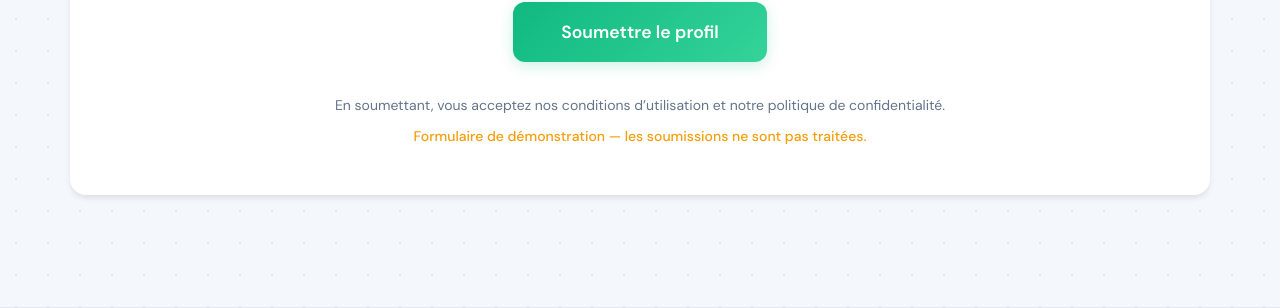
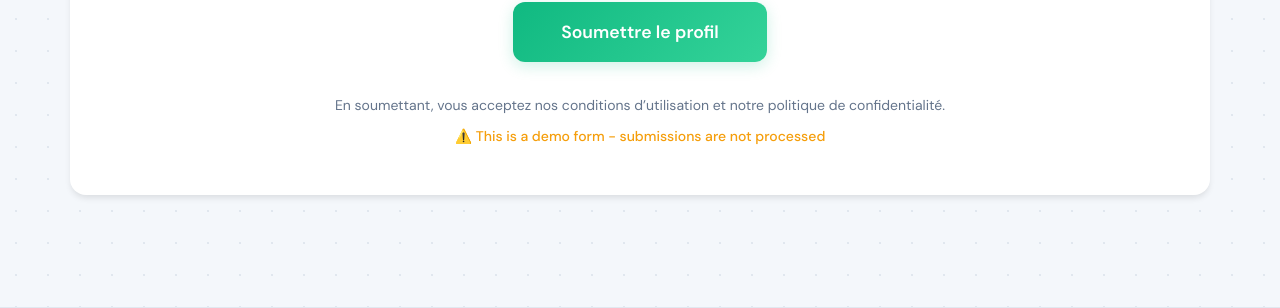
Before and after one commit to aamirta/the-pulse-platform-demo, a Flask app: page /talent-form in a window 1280 px wide. Shown: the part 2621-2929 px from the top of the page. Run offline with Flask 3, Linux system fonts and the light colour scheme; some libraries are stand-ins or nearby versions.

Commit message:
feat: search existing entities before creating, newsfeed moderation
- Join flow: search existing startup/investor/incubator/founder or create new
- Forms load existing data when editing via ?startup_id= etc
- Newsfeed posts require moderation (is_published=False)
- Show moderation message after posting
- Remove demo warning translations

Co-Authored-By: Claude Opus 4.6 (1M context) <noreply@anthropic.com>

```diff
--- a/app.py
+++ b/app.py
@@ -880,11 +880,11 @@ def register_pulse_member(email, full_name, role, form_data_dict):
 ## ============================================
 
 ROLE_CONFIG = {
-    'entrepreneur': {'model': 'Startup', 'name_field': 'startup_name', 'detail_route': 'startup_detail', 'id_field': 'startup_id', 'form_route': '/entrepreneur-form', 'label': 'Startup'},
-    'investor': {'model': 'Investor', 'name_field': 'investor_name', 'detail_route': 'investor_detail', 'id_field': 'investor_id', 'form_route': '/investor-form', 'label': 'Investisseur'},
-    'program': {'model': 'Incubator', 'name_field': 'incubator', 'detail_route': 'incubator_detail', 'id_field': 'incubator_id', 'form_route': '/program-form', 'label': 'Programme'},
-    'incubator': {'model': 'Incubator', 'name_field': 'incubator', 'detail_route': 'incubator_detail', 'id_field': 'incubator_id', 'form_route': '/program-form?type=incubator', 'label': 'Incubateur'},
-    'talent': {'model': 'Founder', 'name_field': 'name', 'detail_route': 'founder_detail', 'id_field': 'founder_id', 'form_route': '/talent-form', 'label': 'Talent / Fondateur'},
+    'entrepreneur': {'model': 'Startup', 'name_field': 'startup_name', 'id_field': 'startup_id', 'form_route': '/entrepreneur-form', 'edit_param': 'startup_id', 'label': 'Startup'},
+    'investor': {'model': 'Investor', 'name_field': 'investor_name', 'id_field': 'investor_id', 'form_route': '/investor-form', 'edit_param': 'investor_id', 'label': 'Investisseur'},
+    'program': {'model': 'Incubator', 'name_field': 'incubator', 'id_field': 'incubator_id', 'form_route': '/program-form', 'edit_param': 'incubator_id', 'label': 'Programme'},
+    'incubator': {'model': 'Incubator', 'name_field': 'incubator', 'id_field': 'incubator_id', 'form_route': '/program-form?type=incubator', 'edit_param': 'incubator_id', 'label': 'Incubateur'},
+    'talent': {'model': 'Founder', 'name_field': 'name', 'id_field': 'founder_id', 'form_route': '/talent-form', 'edit_param': 'founder_id', 'label': 'Talent / Fondateur'},
 }
 
 @app.route("/api/search/<role>")
@@ -903,8 +903,10 @@ def api_search(role):
         desc = getattr(r, 'description', None) or getattr(r, 'type_organisme', None) or ""
         if desc and len(desc) > 80:
             desc = desc[:80] + "..."
-        items.append({"id": rid, "name": name, "description": desc,
-                       "url": url_for(config['detail_route'], **{config['id_field']: rid})})
+        form_url = config['form_route']
+        sep = '&' if '?' in form_url else '?'
+        edit_url = f"{form_url}{sep}{config['edit_param']}={rid}"
+        items.append({"id": rid, "name": name, "description": desc, "url": edit_url})
     return jsonify(items)
 
 @app.route("/join/<role>")
@@ -934,44 +936,66 @@ def join():
 
 @app.route("/entrepreneur-form", methods=["GET", "POST"])
 def entrepreneur_form():
+    startup_id = request.args.get("startup_id")
+    existing = Startup.query.get(startup_id) if startup_id else None
     if request.method == "POST":
         email = request.form.get("email", "").strip()
         full_name = request.form.get("full_name", "").strip()
         form_data = {k: v for k, v in request.form.items() if k not in ('email', 'full_name')}
+        # Update existing startup if editing
+        if existing:
+            for key, val in form_data.items():
+                if val and hasattr(existing, key):
+                    setattr(existing, key, val)
+            db.session.commit()
         member, error = register_pulse_member(email, full_name, "entrepreneur", form_data)
         if error:
             incubators = Incubator.query.all()
             investors = Investor.query.all()
-            return render_template("entrepreneur-form.html", incubators=incubators, investors=investors, error=error)
+            return render_template("entrepreneur-form.html", incubators=incubators, investors=investors, error=error, startup=existing)
         return render_template("email-sent.html", email=email)
     incubators = Incubator.query.all()
     investors = Investor.query.all()
-    return render_template("entrepreneur-form.html", incubators=incubators, investors=investors)
+    return render_template("entrepreneur-form.html", incubators=incubators, investors=investors, startup=existing)
 
 @app.route("/investor-form", methods=["GET", "POST"])
 def investor_form():
+    inv_id = request.args.get("investor_id")
+    existing = Investor.query.get(inv_id) if inv_id else None
     if request.method == "POST":
         email = request.form.get("email", "").strip()
         full_name = request.form.get("full_name", "").strip()
         form_data = {k: v for k, v in request.form.items() if k not in ('email', 'full_name')}
+        if existing:
+            for key, val in form_data.items():
+                if val and hasattr(existing, key):
+                    setattr(existing, key, val)
+            db.session.commit()
         member, error = register_pulse_member(email, full_name, "investor", form_data)
         if error:
-            return render_template("investor-form.html", error=error)
+            return render_template("investor-form.html", error=error, investor=existing)
         return render_template("email-sent.html", email=email)
-    return render_template("investor-form.html")
+    return render_template("investor-form.html", investor=existing)
 
 @app.route("/program-form", methods=["GET", "POST"])
 def program_form():
+    inc_id = request.args.get("incubator_id")
+    existing = Incubator.query.get(inc_id) if inc_id else None
     if request.method == "POST":
         email = request.form.get("email", "").strip()
         full_name = request.form.get("full_name", "").strip()
         form_data = {k: v for k, v in request.form.items() if k not in ('email', 'full_name')}
         role = "incubator" if request.args.get("type") == "incubator" else "program"
+        if existing:
+            for key, val in form_data.items():
+                if val and hasattr(existing, key):
+                    setattr(existing, key, val)
+            db.session.commit()
         member, error = register_pulse_member(email, full_name, role, form_data)
         if error:
-            return render_template("program-form.html", error=error)
+            return render_template("program-form.html", error=error, program=existing)
         return render_template("email-sent.html", email=email)
-    return render_template("program-form.html")
+    return render_template("program-form.html", program=existing)
 
 @app.route("/talent-form", methods=["GET", "POST"])
 def talent_form():
@@ -1721,11 +1745,11 @@ def create_post():
         tags=tags,
         likes_count=0,
         comments_count=0,
-        is_published=True,
+        is_published=False,
     )
     db.session.add(post)
     db.session.commit()
-    return redirect(url_for("newsfeed"))
+    return render_template("email-sent.html", email=None, post_message=True)
 
 
 @app.route("/newsfeed/like/<int:post_id>", methods=["POST"])
--- a/templates/base.html
+++ b/templates/base.html
@@ -944,7 +944,7 @@
                 submit_profile: 'Soumettre le profil',
                 submit_program: 'Soumettre le programme',
                 terms_notice: 'En soumettant, vous acceptez nos conditions d\u2019utilisation et notre politique de confidentialit\u00e9.',
-                demo_warning: 'Formulaire de d\u00e9monstration \u2014 les soumissions ne sont pas trait\u00e9es.',
+                demo_warning: '',
                 remove: 'Supprimer',
                 // Investor form
                 organization_information: 'Informations sur l\u2019organisation',
@@ -1311,7 +1311,7 @@
                 talent_desc: 'Create your professional profile to find opportunities with startups, investors, and innovation programs in Morocco.',
                 get_started: 'Get Started',
                 demo_version: 'Demo Version',
-                demo_disclaimer: 'This is a demonstration version of The Pulse platform. Registration forms are for preview purposes and data is not yet persisted to a production database.',
+                demo_disclaimer: '',
                 // Login
                 welcome_back: 'Welcome back',
                 sign_in_dashboard: 'Sign in to your dashboard',
```
Also changed, not shown: templates/email-sent.html (+9 -0 lines).
